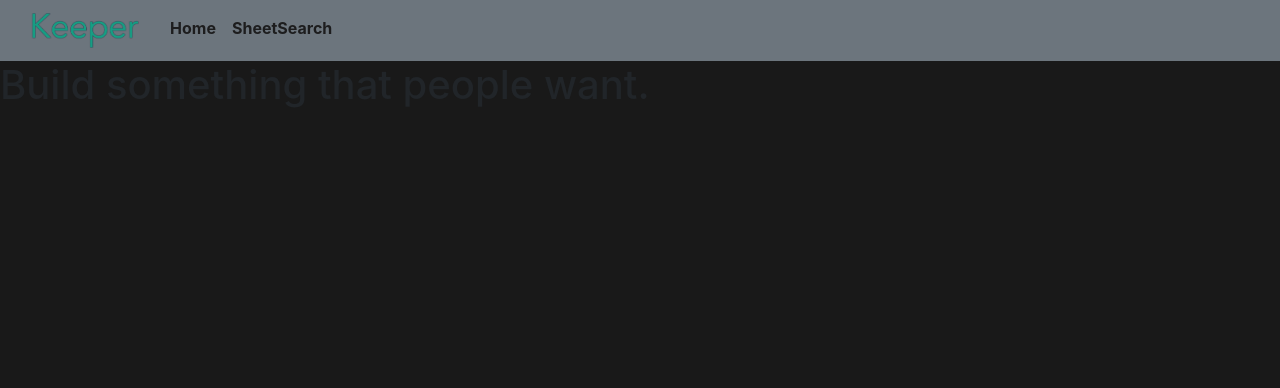
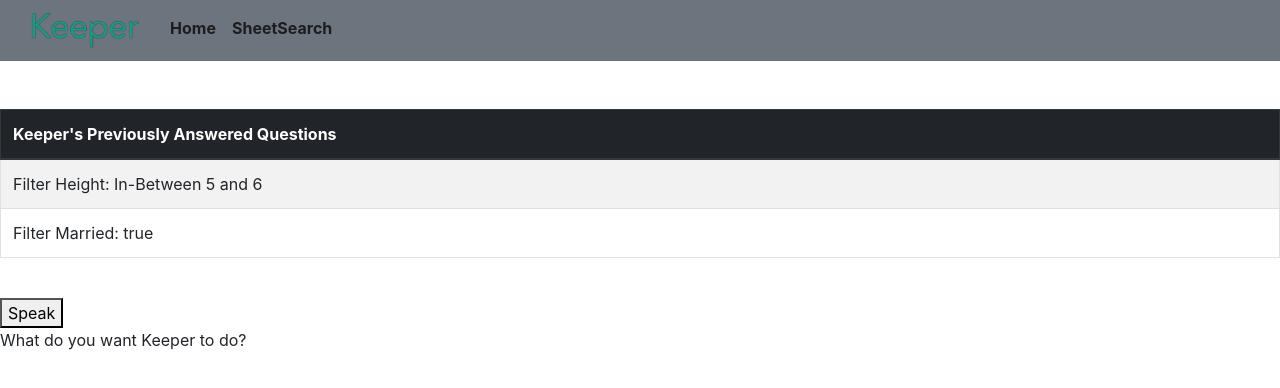
Before and after one commit to mohsinhaider/Keeper, a website: page public/sheet/index.html in a window 1280 px wide. Drawn offline with nearby package versions, Linux system fonts and the light colour scheme.

Commit message:
Added more components to sheet/index

```diff
--- a/public/sheet/index.html
+++ b/public/sheet/index.html
@@ -6,7 +6,7 @@
     <title>Keeper</title>
     <meta name="viewport" content="width=device-width, initial-scale=1">
     <link rel="stylesheet" href="https://maxcdn.bootstrapcdn.com/bootstrap/4.0.0/css/bootstrap.min.css" integrity="sha384-Gn5384xqQ1aoWXA+058RXPxPg6fy4IWvTNh0E263XmFcJlSAwiGgFAW/dAiS6JXm" crossorigin="anonymous">
-    <link rel="stylesheet" type="text/css" media="screen" href="../css/home.css" />
+    <link rel="stylesheet" type="text/css" media="screen" href="../css/sheet.css" />
 </head>
 <body>
     <nav class="navbar navbar-fixed-top navbar-light navbar-expand-md bg-secondary">
@@ -23,10 +23,36 @@
         </div>
     </nav>
 
-    <h1>Build something that people want.</h1>
+    <br><br>
+    <table id="subject-table" class="table table-hover table-bordered table-striped table-headline headline">
+        <tbody>
+           <thead class="thead-dark">
+              <tr>
+                 <th>Keeper's Previously Answered Questions</th>
+              </tr>
+           </thead>
+           <tr>
+              <td>Filter Height: In-Between 5 and 6</td>
+           </tr>
+           <tr>
+              <td>Filter Married: true</td>
+           </tr>
+       </tbody>
+   </table>
+
+   <br>
+
+   <button id="speak-button">Speak</button>
+   <p id="keeper-prompt">What do you want Keeper to do?</p>
+
+   <br>
+
+   <div id="sheet_table"></div>
+
 
     <script src="https://maxcdn.bootstrapcdn.com/bootstrap/4.0.0/js/bootstrap.min.js" integrity="sha384-JZR6Spejh4U02d8jOt6vLEHfe/JQGiRRSQQxSfFWpi1MquVdAyjUar5+76PVCmYl" crossorigin="anonymous"></script>
-    <script src="https://code.jquery.com/jquery-3.2.1.slim.min.js" integrity="sha384-KJ3o2DKtIkvYIK3UENzmM7KCkRr/rE9/Qpg6aAZGJwFDMVNA/GpGFF93hXpG5KkN" crossorigin="anonymous"></script>
+    <script src="http://code.jquery.com/jquery-3.3.1.js" integrity="sha256-2Kok7MbOyxpgUVvAk/HJ2jigOSYS2auK4Pfzbm7uH60=" crossorigin="anonymous"></script>
     <script src="https://cdnjs.cloudflare.com/ajax/libs/popper.js/1.12.9/umd/popper.min.js" integrity="sha384-ApNbgh9B+Y1QKtv3Rn7W3mgPxhU9K/ScQsAP7hUibX39j7fakFPskvXusvfa0b4Q" crossorigin="anonymous"></script>
+    <script src="../js/sheetloader.js"></script>
 </body>
 </html>
```
